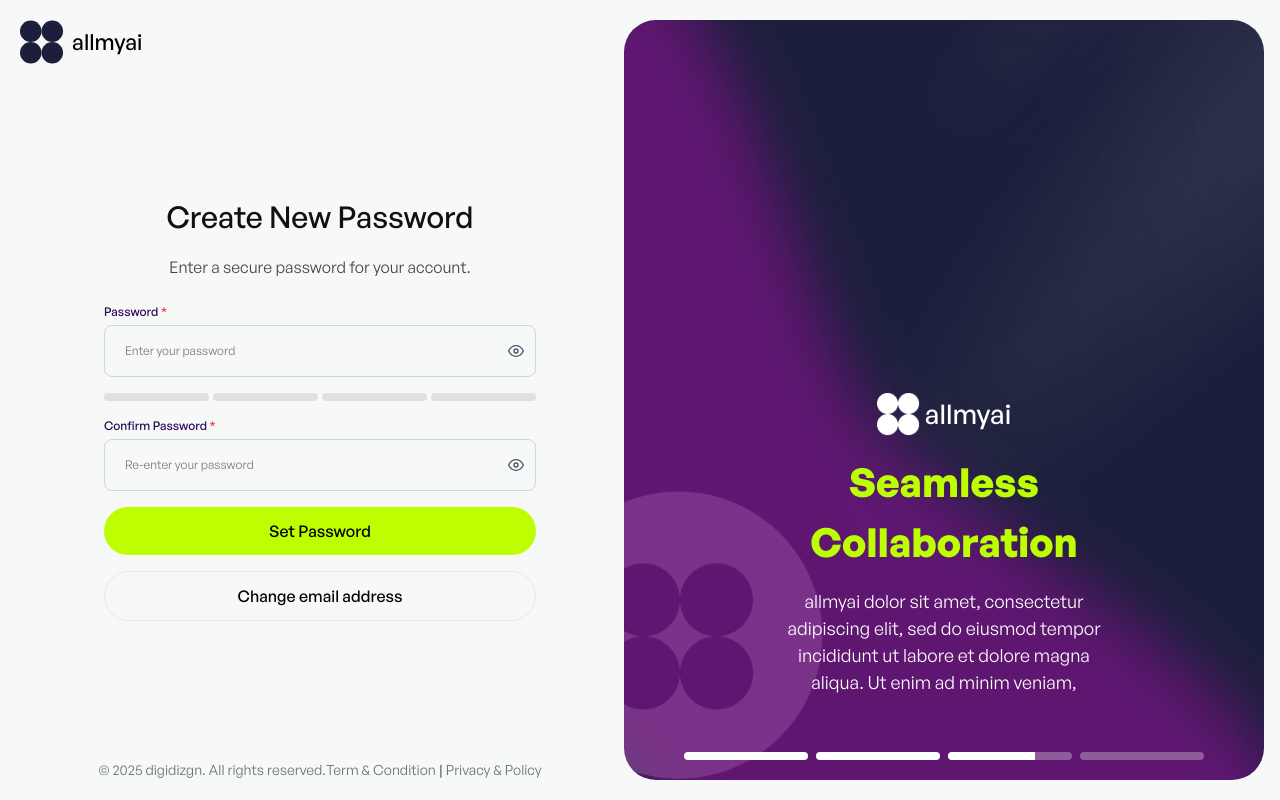
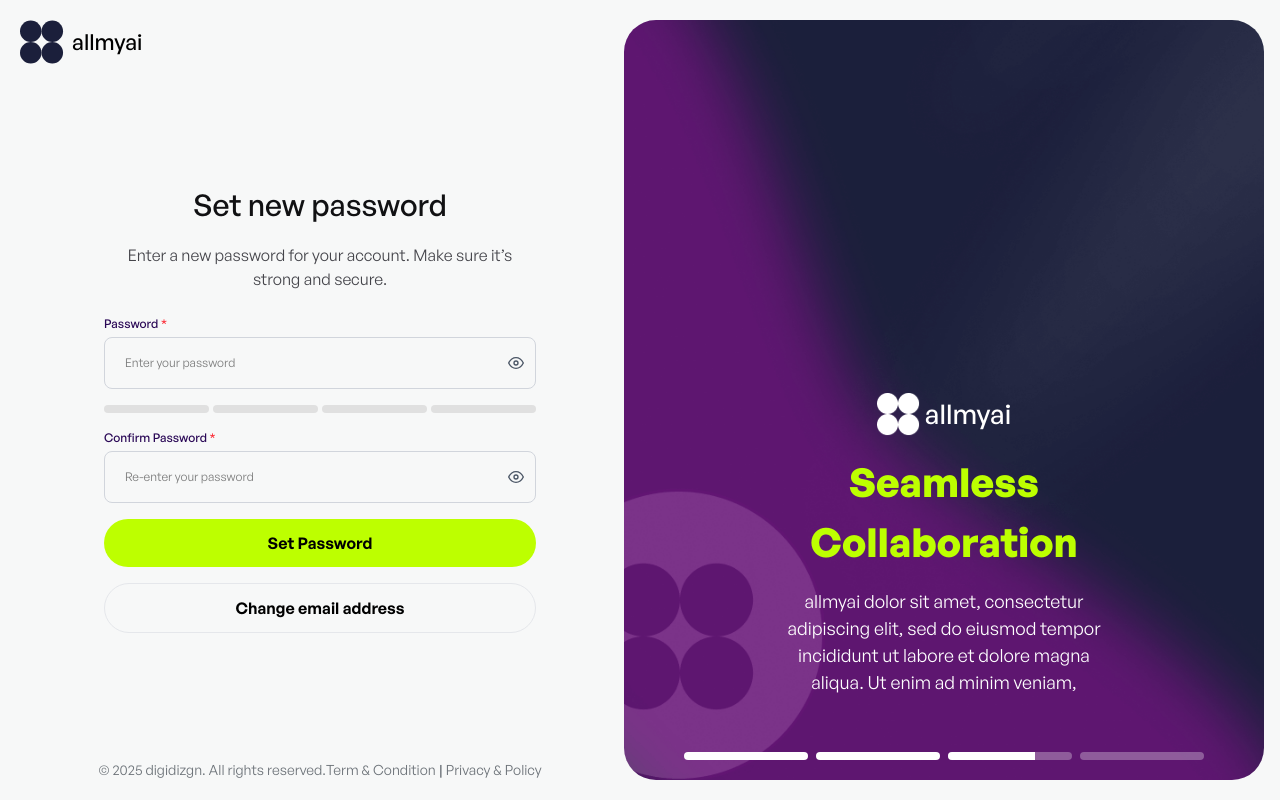
Before and after one commit to Moeed-Tahir/dzignhub, a Next.js app: page /auth/new-password in a window 1280 px wide. Built offline with nearby package versions, Linux system fonts and the light colour scheme.

Commit message:
Fonts weights resolved

```diff
--- a/src/app/globals.css
+++ b/src/app/globals.css
@@ -40,6 +40,13 @@
     font-display: swap;
 }
 @font-face {
+    font-family: 'General Sans';
+    src: url('/fonts/GeneralSans-Semibold.otf') format('opentype');
+    font-weight: 600;
+    font-style: normal;
+    font-display: swap;
+}
+@font-face {
     font-family: 'Jakarta Sans';
     src: url('/fonts/Jakarta-Sans/PlusJakartaSans-Bold.ttf') format('truetype');
     font-weight: 700;
--- a/src/components/auth/ForgetPass.jsx
+++ b/src/components/auth/ForgetPass.jsx
@@ -68,7 +68,7 @@ const ForgetPass = () => {
 
         <button
           type="submit"
-          className="w-full bg-[#BDFF00] text-[16px] cursor-pointer text-black font-medium p-3 rounded-full mb-4"
+          className="w-full bg-[#BDFF00] text-[16px] cursor-pointer text-black font-semibold p-3 rounded-full mb-4"
           disabled={!formData.email}
         >
           Reset Password
@@ -77,7 +77,7 @@ const ForgetPass = () => {
         <button
           type="button"
           onClick={() => router.push("/auth/login")}
-          className="w-full border border-gray-200 text-[16px] cursor-pointer text-black font-medium p-3 rounded-full mb-4"
+          className="w-full border border-gray-200 text-[16px] cursor-pointer text-black font-semibold p-3 rounded-full mb-4"
         >
           Back to Login
         </button>
--- a/src/components/auth/LoginForm.jsx
+++ b/src/components/auth/LoginForm.jsx
@@ -106,7 +106,7 @@ const LoginForm = () => {
         <div className="flex justify-between gap-2">
           <button
             type="button"
-            className="w-full bg-white border text-[16px] border-gray-300 p-2 font-bold rounded-full flex items-center justify-center"
+            className="w-full bg-white border text-[16px] border-gray-300 p-2 font-semibold rounded-full flex items-center justify-center"
           >
             <img
               src="https://www.google.com/favicon.ico"
@@ -118,7 +118,7 @@ const LoginForm = () => {
 
           <button
             type="button"
-            className="w-full bg-white border text-[16px] border-gray-300 font-bold p-2 rounded-full flex items-center justify-center"
+            className="w-full bg-white border text-[16px] border-gray-300 font-semibold p-2 rounded-full flex items-center justify-center"
           >
             <img
               src="https://www.apple.com/favicon.ico"
@@ -130,7 +130,7 @@ const LoginForm = () => {
         </div>
         <p className="text-center text-[14px] mt-4 text-[#6C7278]">
           Don't have an account?{" "}
-          <Link href="/auth/sign-up" className="hover:underline text-[#C209C1]">
+          <Link href="/auth/sign-up" className="hover:underline font-semibold text-[#C209C1]">
             Create
           </Link>
         </p>
--- a/src/components/auth/NewPass.jsx
+++ b/src/components/auth/NewPass.jsx
@@ -67,11 +67,9 @@ const NewPass = () => {
   return (
     <div className="w-[80%] mx-auto p-6 justify-center items-center ">
       <h2 className="text-[30px] font-medium text-[#111113] mb-4 text-center">
-        Create New Password
-      </h2>
+Set new password      </h2>
       <p className="text-[#44444A] mb-6 text-center">
-        Enter a secure password for your account.
-      </p>
+Enter a new password for your account. Make sure it’s strong and secure.      </p>
 
       <form onSubmit={handleSubmit}>
         <CustomInput
@@ -120,7 +118,7 @@ const NewPass = () => {
 
         <button
           type="submit"
-          className="w-full bg-[#BDFF00] cursor-pointer text-black font-medium p-3 rounded-full mb-4"
+          className="w-full bg-[#BDFF00] cursor-pointer text-black font-semibold p-3 rounded-full mb-4"
           disabled={!formData.password || !formData.confirmPassword}
         >
           Set Password
@@ -129,7 +127,7 @@ const NewPass = () => {
         <button
           type="button"
           onClick={() => router.push("/auth/forget-password")}
-          className="w-full border border-gray-200 cursor-pointer text-black font-medium p-3 rounded-full mb-4"
+          className="w-full border border-gray-200 cursor-pointer text-black font-semibold p-3 rounded-full mb-4"
         >
           Change email address
         </button>
--- a/src/components/auth/PassReset.jsx
+++ b/src/components/auth/PassReset.jsx
@@ -50,7 +50,7 @@ const PassReset = ({ isPassReset }) => {
         </p>
         <button
           type="submit"
-          className="w-full mt-6 bg-[#BDFF00] cursor-pointer text-black font-medium p-3 rounded-full mb-4"
+          className="w-full mt-6 bg-[#BDFF00] cursor-pointer text-black font-semibold p-3 rounded-full mb-4"
           disabled={otp.length !== 6}
         >
           Verify
@@ -59,7 +59,7 @@ const PassReset = ({ isPassReset }) => {
         <button
           type="button"
           onClick={() => router.push("/auth/forget-password")}
-          className="w-full border border-gray-200 cursor-pointer text-black font-medium p-3 rounded-full mb-4"
+          className="w-full border border-gray-200 cursor-pointer text-black font-semibold p-3 rounded-full mb-4"
         >
           Change email address
         </button>
--- a/src/components/auth/Signup.jsx
+++ b/src/components/auth/Signup.jsx
@@ -121,9 +121,9 @@ const Signup = () => {
           and Privacy Policy.
         </p>
 
-        <p className="text-center mt-4 text-[#6C7278]">
+        <p className="text-center  mt-4 text-[#6C7278]">
           Already have an account?{" "}
-          <Link href="/auth/login" className="hover:underline text-[#C209C1]">
+          <Link href="/auth/login" className="hover:underline font-semibold text-[#C209C1]">
             Login
           </Link>
         </p>
```
